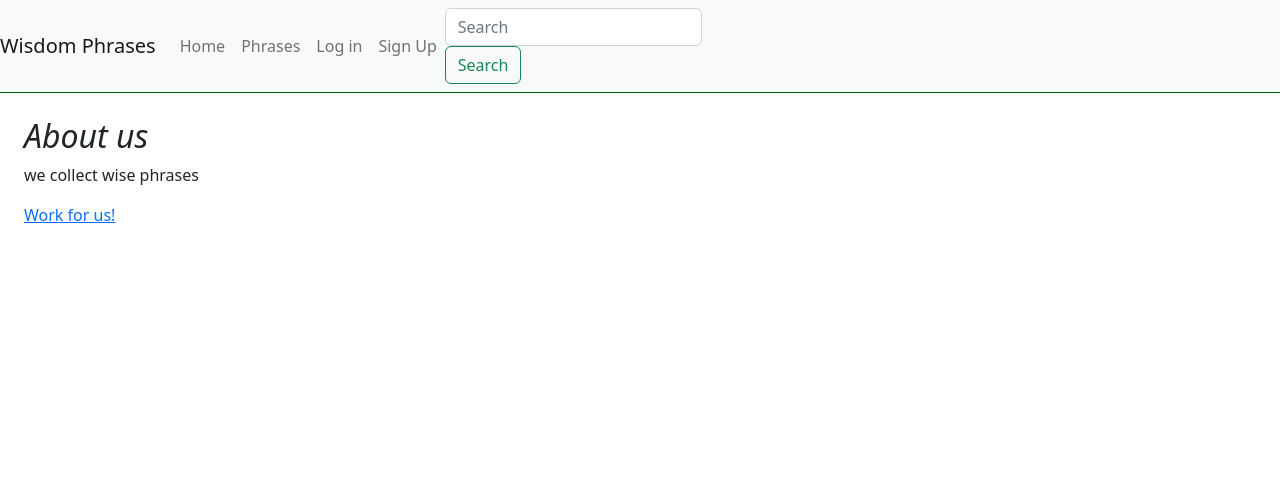
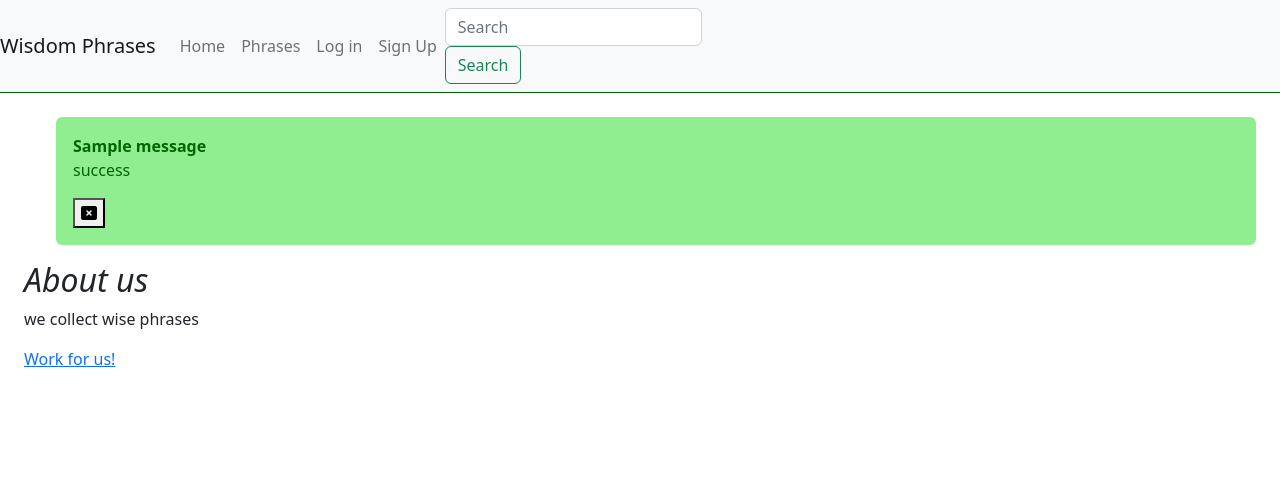
Before and after one commit to andres777-stack/phrases, a Django app: template templates/pages/about.html in a window 1280 px wide. Shown: the top 485 px of the page. Run offline with Django 4.2, Linux system fonts and the light colour scheme; the template is opened without the code that fills it, so the values that code supplies are empty; tables that the repository leaves empty hold one stand-in row (values such as "Sample post"); one stand-in notice (Sample message) is shown; parts of the project's set-up code (start-up, migrations or seed data) failed here and were passed over; some libraries are stand-ins or nearby versions.

Commit message:
adding messages

```diff
--- a/static/css/main.css
+++ b/static/css/main.css
@@ -25,3 +25,34 @@ label {
   font-weight: normal;
   margin: 0 1rem;
 }
+
+/*Message Styles */
+
+/*.message {
+  background-color: palegoldenrod;
+  color: black;
+}*/
+
+#messagedebug {
+  background-color: slategray;
+  color: white;
+}
+#messageinfo {
+  background-color: azure;
+  color: darkblue;
+}
+
+#messagesuccess {
+  background-color: lightgreen;
+  color: darkgreen;
+}
+
+#messagewarning {
+  background-color: lightgoldenrodyellow;
+  color: darkgoldenrod;
+}
+
+#messageerror {
+  background-color: pink;
+  color: darkred;
+}
--- a/templates/_base.html
+++ b/templates/_base.html
@@ -74,6 +74,20 @@ integrity="sha384-0evHe/X+R7YkIZDRvuzKMRqM+OrBnVFBL6DOitfPri4tjfHxaWutUpFmBp4vmV
   </nav>
 </header>
 <main class="m-4 pb-5">
+  {% if messages %}
+    <ul>
+      {% for message in messages %}
+      <div class="alert alert-dismissible" id="message{{message.tags}}" role="alert">
+          <strong>{{message}}</strong>
+          <p>{{message.tags}}</p>
+          <button type="button" class="close" data-dismiss="alert"
+            aria-label="Close">
+            <i class="fas fa-window-close"></i>
+          </button>
+        </div>
+      {% endfor %}
+    </ul>
+  {% endif %}
   {% block main %}<h2>Welcome!</h2>{% endblock %}
 </main>
 <footer class="fixed-bottom bg-light row">
```
Also changed, not shown: pages/views.py (+9 -0 lines).
